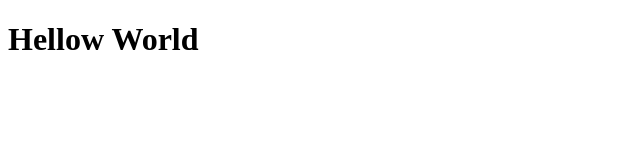
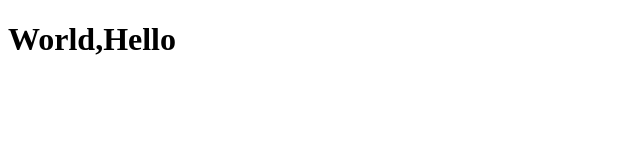
Before and after one commit to arawat-mdsol/github-action-demo, a plain HTML site: page index.html in a window 1280 px wide. Shown: the whole page, without its empty margins (0-640 px from the left). Drawn offline with Linux system fonts and the light colour scheme.

```diff
--- a/index.html
+++ b/index.html
@@ -1,5 +1,5 @@
 <!DOCTYPE html>
 <body>
-    <h1>Hellow World</h1>
+    <h1>World,Hello</h1>
 </body>
 </html>
```
